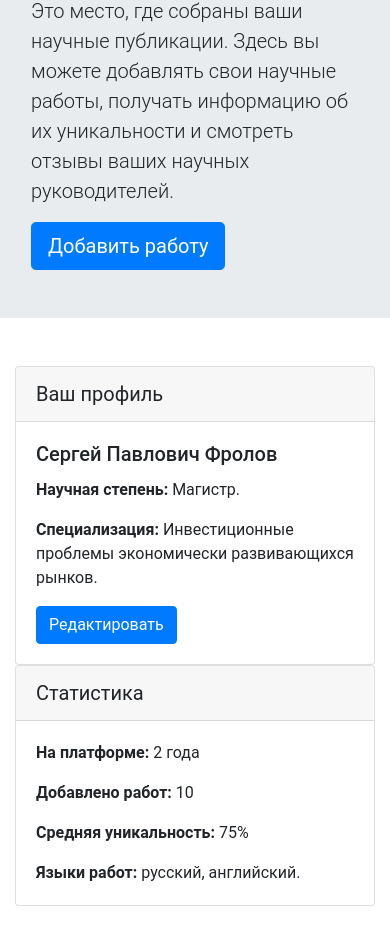
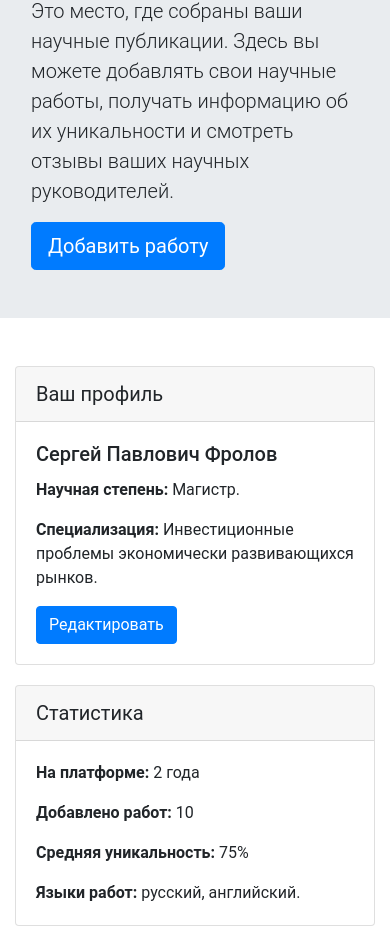
Before and after one commit to Nerials/portfolio, a plain HTML site: page index.html in a window 390 px wide. Shown: the part 167-1100 px from the top of the page. Drawn offline with nearby package versions, Linux system fonts and the light colour scheme.

Commit message:
Update style.css

```diff
--- a/css/style.css
+++ b/css/style.css
@@ -30,3 +30,10 @@ p {
 .card-header, h5 {
     font-size: 20px;
 }
+
+
+@media screen and (max-width: 575px) {
+    .ccard {
+        margin-top: 20px;
+    }
+}
```
